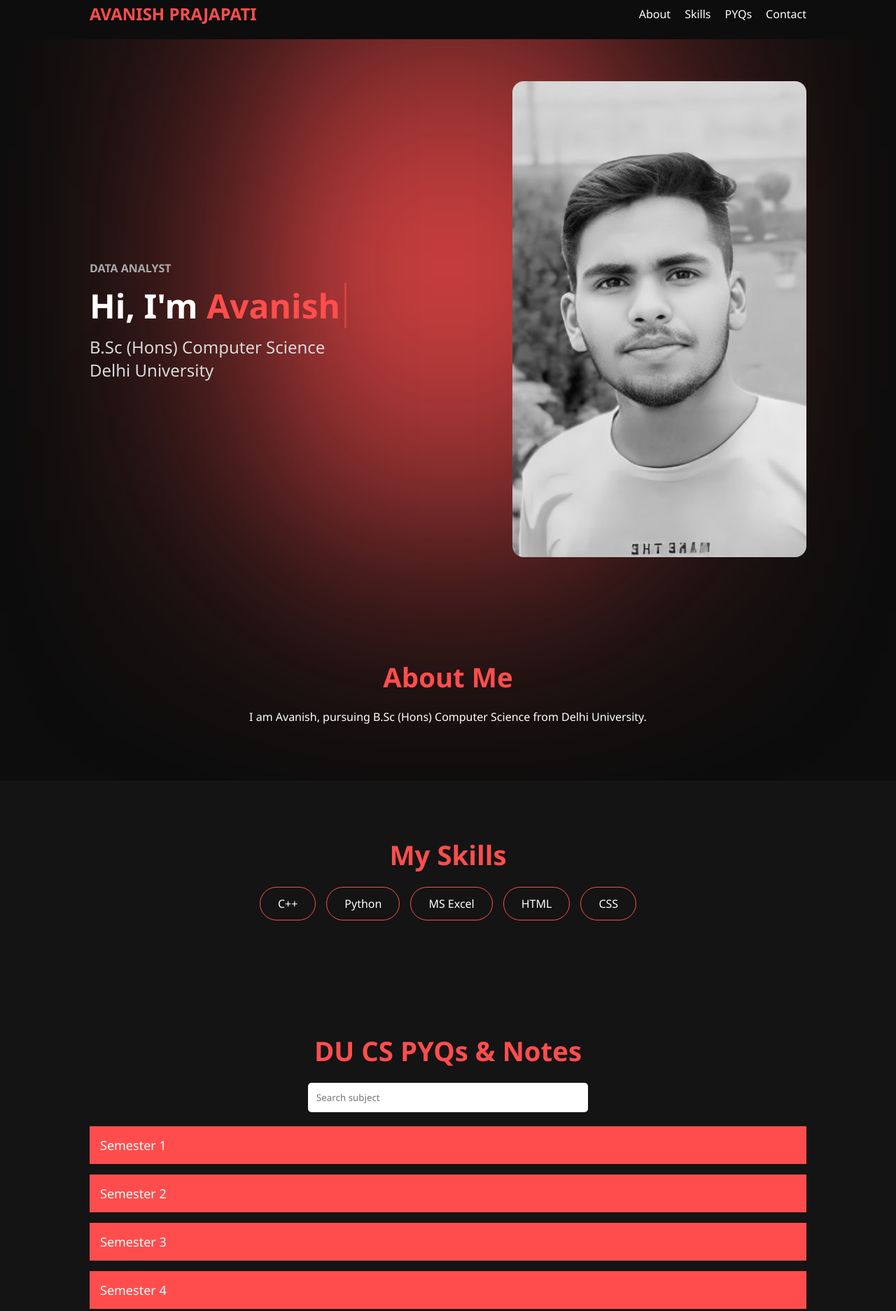
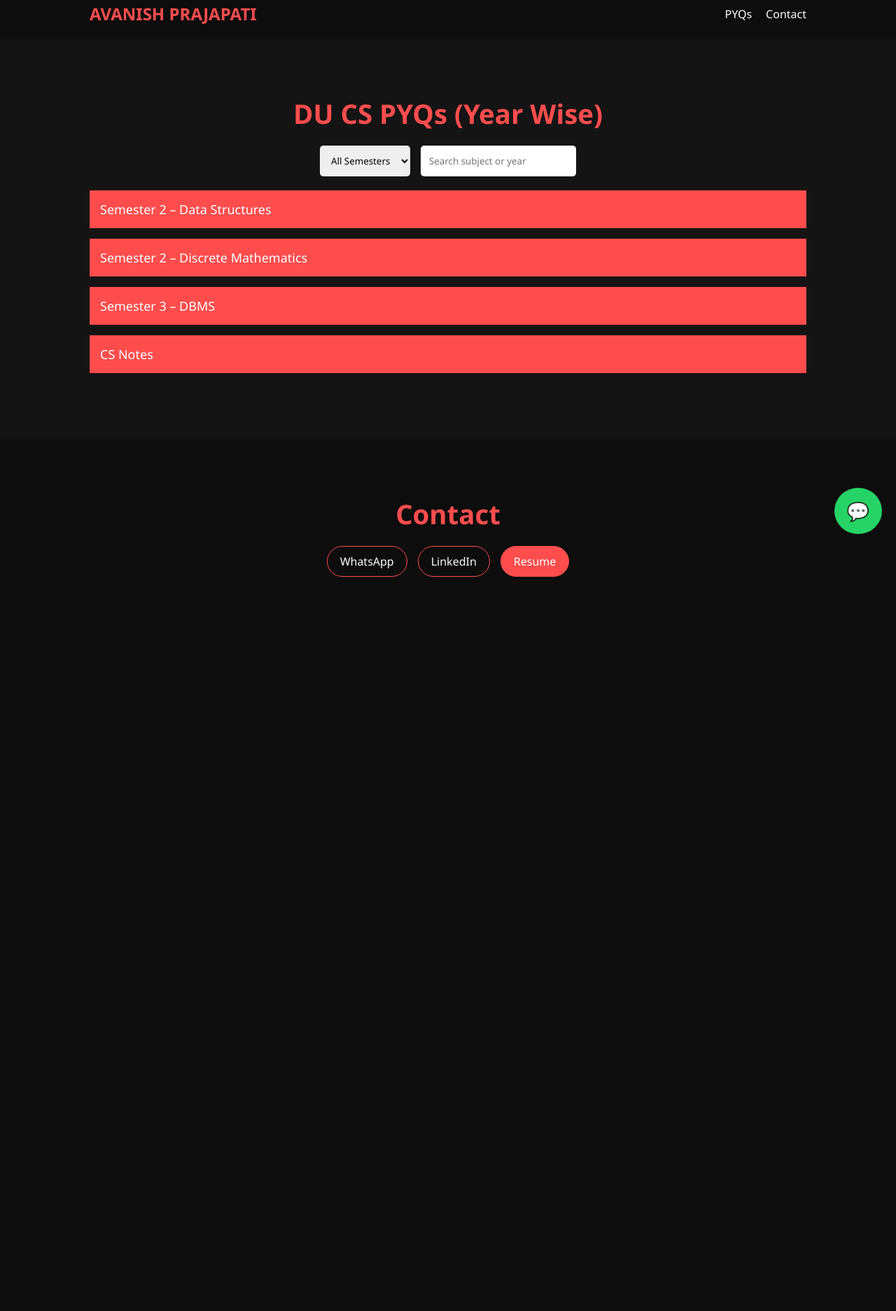
Before and after one commit to Avanish012/Portfoli, a plain HTML site: page index.html in a window 1280 px wide. Shown: the part 17-1890 px from the top of the page at 70% size. After the commit the page ends 921 px from the top, so only its background shows below. Drawn offline with Linux system fonts and the light colour scheme.

Commit message:
Update index.html

```diff
--- a/index.html
+++ b/index.html
@@ -1,3 +1,5 @@
+
+
 <!DOCTYPE html>
 <html lang="en">
 <head>
@@ -6,13 +8,7 @@
 <meta name="viewport" content="width=device-width, initial-scale=1.0">
 
 <style>
-*{
-  margin:0;
-  padding:0;
-  box-sizing:border-box;
-  font-family:'Segoe UI',sans-serif;
-  scroll-behavior:smooth;
-}
+*{margin:0;padding:0;box-sizing:border-box;font-family:'Segoe UI',sans-serif}
 body{background:#0d0d0d;color:white}
 
 /* NAVBAR */
@@ -24,76 +20,66 @@ header{position:sticky;top:0;background:#0d0d0d;z-index:100}
 .navbar a:hover{color:#ff4d4d}
 
 /* HERO */
-.hero{min-height:100vh;display:flex;align-items:center;justify-content:space-between;padding:60px 10%;gap:60px}
-.hero-text h4{color:#aaa}
-.hero-text h1{font-size:3rem;margin:10px 0}
-.hero-text h2{font-weight:300;color:#d9d9d9}
-#typing{color:#ff4d4d;border-right:3px solid #ff4d4d;padding-right:6px;animation:blink .7s infinite}
-@keyframes blink{50%{border-color:transparent}}
-
-/* IMAGE */
-.hero-image::before{
-  content:'';
-  position:absolute;
-  width:480px;height:90vh;
-  background:#ff4d4d;
-  filter:blur(160px);
-  z-index:-1;
-  top:50%;left:50%;
-  transform:translate(-50%,-50%)
-}
-.hero-image img{
-  width:420px;height:85vh;
-  object-fit:cover;border-radius:16px;
-  filter:grayscale(100%);
-  transition:.5s
-}
-.hero-image img:hover{filter:grayscale(0);transform:scale(1.02)}
+.hero{min-height:100vh;display:flex;align-items:center;justify-content:space-between;padding:60px 10%}
+.hero-image img{width:420px;height:85vh;object-fit:cover;border-radius:16px}
 
 /* SECTIONS */
 .section{padding:80px 10%;text-align:center}
 .dark{background:#141414}
 .section-title{font-size:2.4rem;color:#ff4d4d;margin-bottom:20px}
 
-/* SKILLS */
-.skills-box{display:flex;justify-content:center;flex-wrap:wrap;gap:15px}
-.skill{padding:12px 25px;border:1px solid #ff4d4d;border-radius:30px}
-.skill:hover{background:#ff4d4d}
+/* FILTERS */
+.filters{
+ display:flex;
+ justify-content:center;
+ gap:15px;
+ flex-wrap:wrap;
+ margin-bottom:20px;
+}
+.filters select,.filters input{
+ padding:12px;
+ border:none;
+ border-radius:5px;
+}
 
-/* RESOURCES */
-.resource-search{
-  width:100%;max-width:400px;
-  padding:12px;margin:20px auto;
-  display:block;border:none;border-radius:5px
-}
+/* ACCORDION */
 .accordion-item{margin-bottom:15px}
 .accordion-header{
  width:100%;padding:15px;
-  background:#ff4d4d;color:white;
-  border:none;font-size:18px;
+ background:#ff4d4d;
+ color:white;border:none;
+ font-size:18px;
  cursor:pointer;text-align:left
 }
-.accordion-body{
-  display:none;
-  padding:15px;
-  background:#1f1f1f
-}
+.accordion-body{display:none;background:#1f1f1f;padding:15px}
 .accordion-body a{
  display:block;
-  margin:8px 0;
+ margin:6px 0;
  color:#ff9a9a;
  text-decoration:none
 }
 
 /* CONTACT */
-.contact-form{max-width:500px;margin:auto;display:flex;flex-direction:column;gap:15px}
-.contact-form input,.contact-form textarea{padding:12px;border:none;border-radius:5px}
-.contact-form button{padding:12px;background:#ff4d4d;border:none;color:white;border-radius:5px}
+.social-links{display:flex;justify-content:center;gap:15px;flex-wrap:wrap}
+.social-links a{
+ padding:10px 18px;
+ border-radius:30px;
+ border:1px solid #ff4d4d;
+ color:white;text-decoration:none
+}
+.resume-btn{background:#ff4d4d}
 
-/* RESPONSIVE */
-@media(max-width:768px){
-.hero{flex-direction:column-reverse;text-align:center}
-.hero-image img{width:260px;height:60vh}
+/* WHATSAPP */
+.whatsapp-float{
+ position:fixed;
+ bottom:20px;
+ right:20px;
+ background:#25d366;
+ font-size:26px;
+ padding:15px 18px;
+ border-radius:50%;
+ color:white;
+ text-decoration:none
 }
 </style>
 </head>
@@ -104,105 +90,58 @@ header{position:sticky;top:0;background:#0d0d0d;z-index:100}
 <nav class="navbar">
 <div class="logo">AVANISH PRAJAPATI</div>
 <ul>
-<li><a href="#about">About</a></li>
-<li><a href="#skills">Skills</a></li>
 <li><a href="#resources">PYQs</a></li>
 <li><a href="#contact">Contact</a></li>
 </ul>
 </nav>
 </header>
 
-<section class="hero">
-<div class="hero-text">
-<h4>DATA ANALYST</h4>
-<h1>Hi, I'm <span id="typing"></span></h1>
-<h2>B.Sc (Hons) Computer Science</h2>
-<h2>Delhi University</h2>
+<!-- ================= PYQs ================= -->
+<section id="resources" class="section dark">
+<h2 class="section-title">DU CS PYQs (Year Wise)</h2>
+
+<div class="filters">
+<select id="semFilter">
+<option value="all">All Semesters</option>
+<option value="sem1">Semester 1</option>
+<option value="sem2">Semester 2</option>
+<option value="sem3">Semester 3</option>
+<option value="sem4">Semester 4</option>
+<option value="sem5">Semester 5</option>
+<option value="sem6">Semester 6</option>
+</select>
+
+<input type="text" id="searchInput" placeholder="Search subject or year">
 </div>
-<div class="hero-image">
-<img src="avanish.jpeg">
-</div>
-</section>
-
-<section id="about" class="section">
-<h2 class="section-title">About Me</h2>
-<p>I am Avanish, pursuing B.Sc (Hons) Computer Science from Delhi University.</p>
-</section>
-
-<section id="skills" class="section dark">
-<h2 class="section-title">My Skills</h2>
-<div class="skills-box">
-<div class="skill">C++</div>
-<div class="skill">Python</div>
-<div class="skill">MS Excel</div>
-<div class="skill">HTML</div>
-<div class="skill">CSS</div>
-</div>
-</section>
-
-<section id="resources" class="section dark">
-<h2 class="section-title">DU CS PYQs & Notes</h2>
-<input type="text" id="resourceSearch" class="resource-search" placeholder="Search subject">
 
 <div class="accordion">
 
-<!-- SEM 1 -->
-<div class="accordion-item">
-<button class="accordion-header">Semester 1</button>
+<!-- SEM 2 -->
+<div class="accordion-item sem2">
+<button class="accordion-header">Semester 2 – Data Structures</button>
 <div class="accordion-body">
-<a href="#">Programming Fundamentals</a>
-<a href="#">Mathematics</a>
-<a href="#">Digital Logic</a>
+<a href="du-pyq/sem2/data_structures_2024.pdf">Data Structures (2024)</a>
+<a href="du-pyq/sem2/data_structures_2023.pdf">Data Structures (2023)</a>
+<a href="du-pyq/sem2/data_structures_2022.pdf">Data Structures (2022)</a>
 </div>
 </div>
 
-<!-- SEM 2 -->
-<div class="accordion-item">
-<button class="accordion-header">Semester 2</button>
+<div class="accordion-item sem2">
+<button class="accordion-header">Semester 2 – Discrete Mathematics</button>
 <div class="accordion-body">
-<a href="#">Data Structures</a>
-<a href="discrete_mathmatics_2022.pdf">Discrete Mathematics</a>
-<a href="#">Computer Architecture</a>
+<a href="du-pyq/sem2/discrete_math_2024.pdf">Discrete Mathematics (2024)</a>
+<a href="du-pyq/sem2/discrete_mathmatics_2023.pdf">Discrete Mathematics (2023)</a>
+<a href="du-pyq/sem2/discrete_mathmatics_2022.pdf">Discrete Mathematics (2022)</a>
 </div>
 </div>
 
 <!-- SEM 3 -->
-<div class="accordion-item">
-<button class="accordion-header">Semester 3</button>
+<div class="accordion-item sem3">
+<button class="accordion-header">Semester 3 – DBMS</button>
 <div class="accordion-body">
-<a href="#">OOPS with C++</a>
-<a href="#">Operating System</a>
-<a href="#">DBMS</a>
-</div>
-</div>
-
-<!-- SEM 4 -->
-<div class="accordion-item">
-<button class="accordion-header">Semester 4</button>
-<div class="accordion-body">
-<a href="#">Software Engineering</a>
-<a href="#">Computer Networks</a>
-<a href="#">Web Technology</a>
-</div>
-</div>
-
-<!-- SEM 5 -->
-<div class="accordion-item">
-<button class="accordion-header">Semester 5</button>
-<div class="accordion-body">
-<a href="#">Artificial Intelligence</a>
-<a href="#">Compiler Design</a>
-<a href="#">Data Analytics</a>
-</div>
-</div>
-
-<!-- SEM 6 -->
-<div class="accordion-item">
-<button class="accordion-header">Semester 6</button>
-<div class="accordion-body">
-<a href="#">Machine Learning</a>
-<a href="#">Cloud Computing</a>
-<a href="#">Cyber Security</a>
+<a href="du-pyq/sem3/dbms_2024.pdf">DBMS (2024)</a>
+<a href="du-pyq/sem3/dbms_2023.pdf">DBMS (2023)</a>
+<a href="du-pyq/sem3/dbms_2022.pdf">DBMS (2022)</a>
 </div>
 </div>
 
@@ -210,9 +149,9 @@ header{position:sticky;top:0;background:#0d0d0d;z-index:100}
 <div class="accordion-item">
 <button class="accordion-header">CS Notes</button>
 <div class="accordion-body">
-<a href="cpp_notes_unit1">C++ Notes</a>
-<a href="#">Python Notes</a>
-<a href="#">DSA Notes</a>
+<a href="notes/cpp_notes_unit1.pdf">C++ Notes</a>
+<a href="notes/python_notes.pdf">Python Notes</a>
+<a href="notes/dbms_notes.pdf">DBMS Notes</a>
 </div>
 </div>
 
@@ -221,27 +160,39 @@ header{position:sticky;top:0;background:#0d0d0d;z-index:100}
 
 <section id="contact" class="section">
 <h2 class="section-title">Contact</h2>
-<p>📞 9569092645<br>✉ avanishpra75@gmail.com</p>
+<div class="social-links">
+<a href="https://wa.me/919569092645">WhatsApp</a>
+<a href="https://www.linkedin.com/">LinkedIn</a>
+<a href="resume.pdf" download class="resume-btn">Resume</a>
+</div>
 </section>
 
+<a href="https://wa.me/919569092645" class="whatsapp-float">💬</a>
+
 <script>
-const text="Avanish";let i=0;
-function type(){if(i<text.length){
-document.getElementById("typing").innerHTML+=text.charAt(i++);
-setTimeout(type,120)}}
-type();
-
+/* ACCORDION */
 document.querySelectorAll(".accordion-header").forEach(b=>{
-b.onclick=()=>{const n=b.nextElementSibling;
-n.style.display=n.style.display==="block"?"none":"block";}
+ b.onclick=()=> {
+  const body=b.nextElementSibling;
+  body.style.display=body.style.display==="block"?"none":"block";
+ };
 });
 
-document.getElementById("resourceSearch").onkeyup=function(){
+/* SEM FILTER */
+document.getElementById("semFilter").onchange=function(){
+ const v=this.value;
+ document.querySelectorAll(".accordion-item").forEach(i=>{
+  i.style.display=(v==="all"||i.classList.contains(v))?"block":"none";
+ });
+};
+
+/* SEARCH */
+document.getElementById("searchInput").onkeyup=function(){
  const v=this.value.toLowerCase();
  document.querySelectorAll(".accordion-body a").forEach(a=>{
   a.style.display=a.textContent.toLowerCase().includes(v)?"block":"none";
  });
-}
+};
 </script>
 
 </body>
```
Lines whose indentation alone changed are shown as unchanged.
